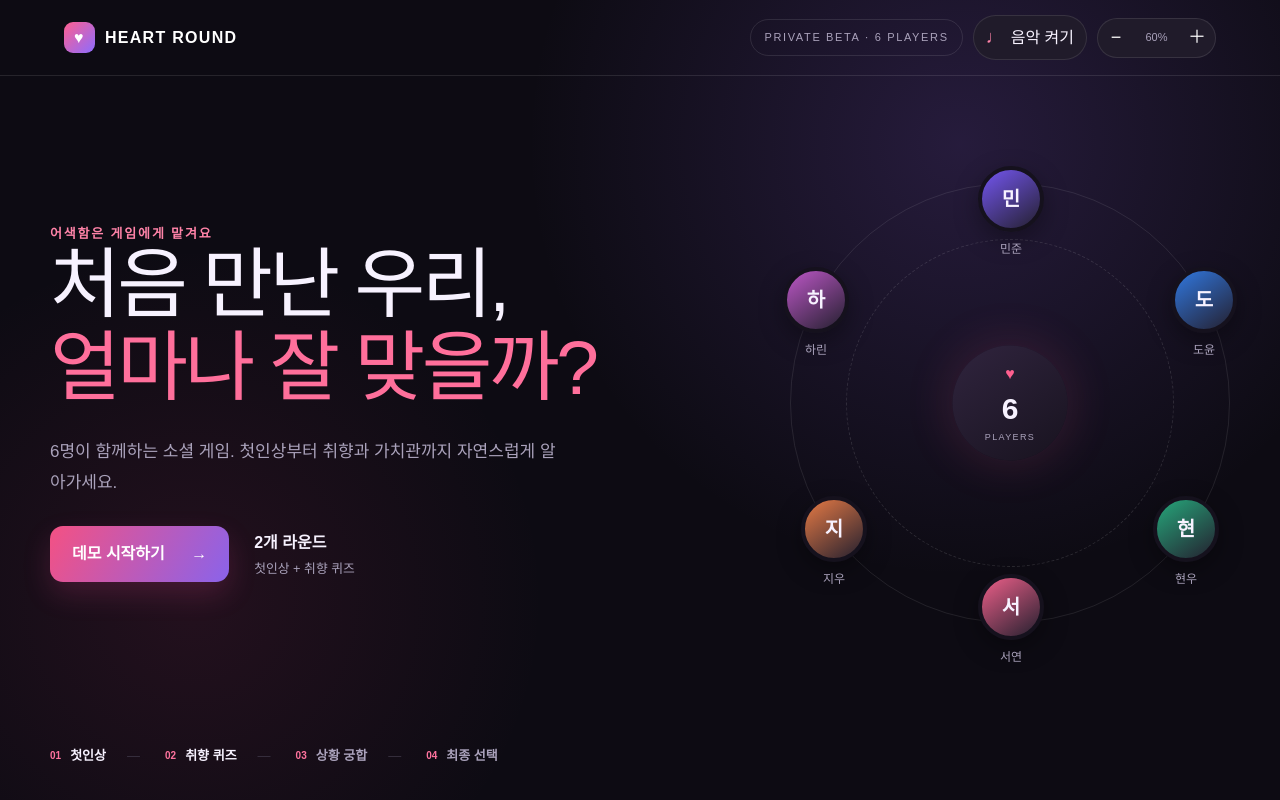
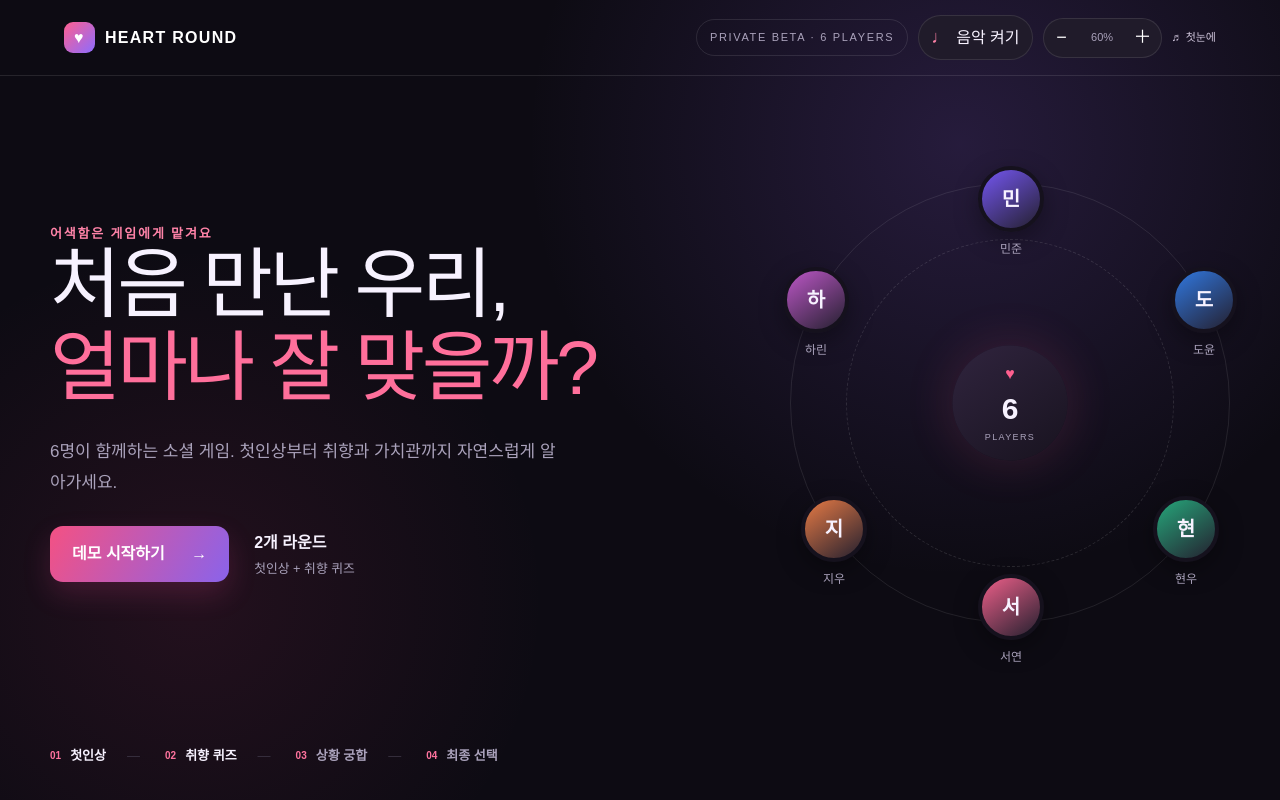
Before and after one commit to well9064-ux/TwoTogether, a Next.js app: page / in a window 1280 px wide. Built offline with nearby package versions, Linux system fonts and the light colour scheme.

Commit message:
feat: add two cinematic themes for game rounds

```diff
--- a/app/globals.css
+++ b/app/globals.css
@@ -88,6 +88,7 @@ button:focus-visible, a:focus-visible, textarea:focus-visible, canvas:focus-visi
 .volumeControl button:hover:not(:disabled) { background: rgba(255,255,255,.08); }
 .volumeControl button:disabled { color: #5d5668; cursor: not-allowed; }
 .volumeControl span { min-width: 45px; color: var(--muted); text-align: center; font-size: 11px; }
+.trackName { max-width: 95px; overflow: hidden; color: #cfc5db; font-size: 11px; text-overflow: ellipsis; white-space: nowrap; }
 .loadingOverlay { position: fixed; inset: 0; z-index: 90; display: flex; flex-direction: column; align-items: center; justify-content: center; gap: 7px; text-align: center; background: rgba(13,11,19,.94); backdrop-filter: blur(8px); }
 .loadingOverlay small { color: var(--muted); }
 .walkingScene { position: relative; width: 230px; height: 100px; margin-bottom: 15px; overflow: hidden; }
@@ -247,6 +248,7 @@ h1 em, h2 em { color: #ff6f9b; font-style: normal; }
   .soundButton { font-size: 0; }
   .soundButton span { font-size: 18px; }
   .volumeControl span { min-width: 38px; }
+  .trackName { display: none; }
   .guessLayout { grid-template-columns: 1fr; }
   .drawCanvas { height: 360px; }
   .mirrorCanvas { height: 280px; }
--- a/app/page.tsx
+++ b/app/page.tsx
@@ -39,28 +39,30 @@ const initialVotes: Record<string, string> = {
 
 const stages = ["첫인상", "취향 퀴즈", "상황 궁합", "최종 선택"];
 
-type MusicTheme = { melody: number[]; chordRoots: number[]; tempo: number };
+type MusicTheme = { title: string; melody: number[]; chords: number[][]; tempo: number };
 
-const musicThemes: Record<"lobby" | "signal" | "quiz" | "result", MusicTheme> = {
-  lobby: {
-    melody: [659.25, 783.99, 880, 987.77, 880, 783.99, 659.25, 587.33, 659.25, 783.99, 1046.5, 987.77, 880, 783.99, 659.25, 523.25],
-    chordRoots: [261.63, 220, 246.94, 196],
-    tempo: 340,
-  },
-  signal: {
-    melody: [587.33, 739.99, 880, 987.77, 1108.73, 987.77, 880, 739.99, 659.25, 830.61, 987.77, 1108.73, 987.77, 830.61, 739.99, 659.25],
-    chordRoots: [293.66, 246.94, 277.18, 220],
+const musicThemes: Record<"roundOne" | "roundTwo", MusicTheme> = {
+  roundOne: {
+    title: "첫눈에",
+    melody: [587.33, 659.25, 739.99, 880, 830.61, 739.99, 659.25, 587.33, 554.37, 659.25, 739.99, 987.77, 880, 830.61, 739.99, 659.25],
+    chords: [
+      [293.66, 369.99, 440],
+      [246.94, 293.66, 369.99],
+      [196, 246.94, 293.66],
+      [220, 277.18, 329.63],
+    ],
     tempo: 325,
   },
-  quiz: {
-    melody: [659.25, 783.99, 987.77, 783.99, 698.46, 880, 1046.5, 880, 783.99, 987.77, 1174.66, 987.77, 880, 783.99, 698.46, 587.33],
-    chordRoots: [261.63, 233.08, 293.66, 220],
+  roundTwo: {
+    title: "우리의 대화",
+    melody: [659.25, 783.99, 880, 987.77, 1046.5, 987.77, 880, 783.99, 698.46, 830.61, 987.77, 1174.66, 1046.5, 987.77, 880, 783.99],
+    chords: [
+      [261.63, 329.63, 392],
+      [220, 261.63, 329.63],
+      [174.61, 220, 261.63],
+      [196, 246.94, 293.66],
+    ],
     tempo: 300,
-  },
-  result: {
-    melody: [523.25, 659.25, 783.99, 1046.5, 987.77, 880, 783.99, 659.25, 587.33, 739.99, 880, 1174.66, 1046.5, 987.77, 880, 783.99],
-    chordRoots: [261.63, 293.66, 220, 246.94],
-    tempo: 350,
   },
 };
 
@@ -96,8 +98,9 @@ export default function Home() {
   );
   const demoCouple = mutualMatches[0] ?? [players[1], players[3]];
   const question = quizQuestions[quizIndex];
-  const musicRound = screen === "landing" ? "lobby" : screen === "signal" ? "signal"
-    : screen === "match-result" || screen === "quiz-result" ? "result" : "quiz";
+  const musicRound: keyof typeof musicThemes = screen === "landing" || screen === "signal" || screen === "match-result"
+    ? "roundOne" : "roundTwo";
+  const currentTrack = musicThemes[musicRound];
 
   const ensureMusic = () => {
     const AudioContextClass = window.AudioContext
@@ -145,12 +148,13 @@ export default function Home() {
       playVoice(melodyNote, now, 0.52, 0.045, "sine");
       playVoice(melodyNote * 2, now + 0.055, 0.28, 0.012, "triangle");
 
-      // 네 박마다 부드러운 장3화음을 깔아 단음 반복처럼 들리지 않게 합니다.
+      // 네 박마다 피아노 화음과 낮은 현악 베이스를 깔아 로맨틱 영화의 장면처럼 만듭니다.
       if (index % 4 === 0) {
-        const root = theme.chordRoots[Math.floor(index / 4) % theme.chordRoots.length];
-        [root, root * 1.25, root * 1.5].forEach((frequency, chordIndex) => {
-          playVoice(frequency, now + chordIndex * 0.018, 1.25, 0.012, "sine");
+        const chord = theme.chords[Math.floor(index / 4) % theme.chords.length];
+        chord.forEach((frequency, chordIndex) => {
+          playVoice(frequency, now + chordIndex * 0.025, 1.3, 0.013, "sine");
         });
+        playVoice(chord[0] / 2, now, 1.45, 0.01, "triangle");
       }
       index += 1;
     };
@@ -285,6 +289,7 @@ export default function Home() {
             <button type="button" onClick={() => setVolume((level) => Math.min(100, level + 10))}
               disabled={volume >= 100} aria-label="볼륨 키우기">＋</button>
           </div>
+          <span className="trackName" aria-live="polite">♬ {currentTrack.title}</span>
         </div>
       </header>
 
```
Also changed, not shown: 1 other file (tests, documents, lock files or other folders).
